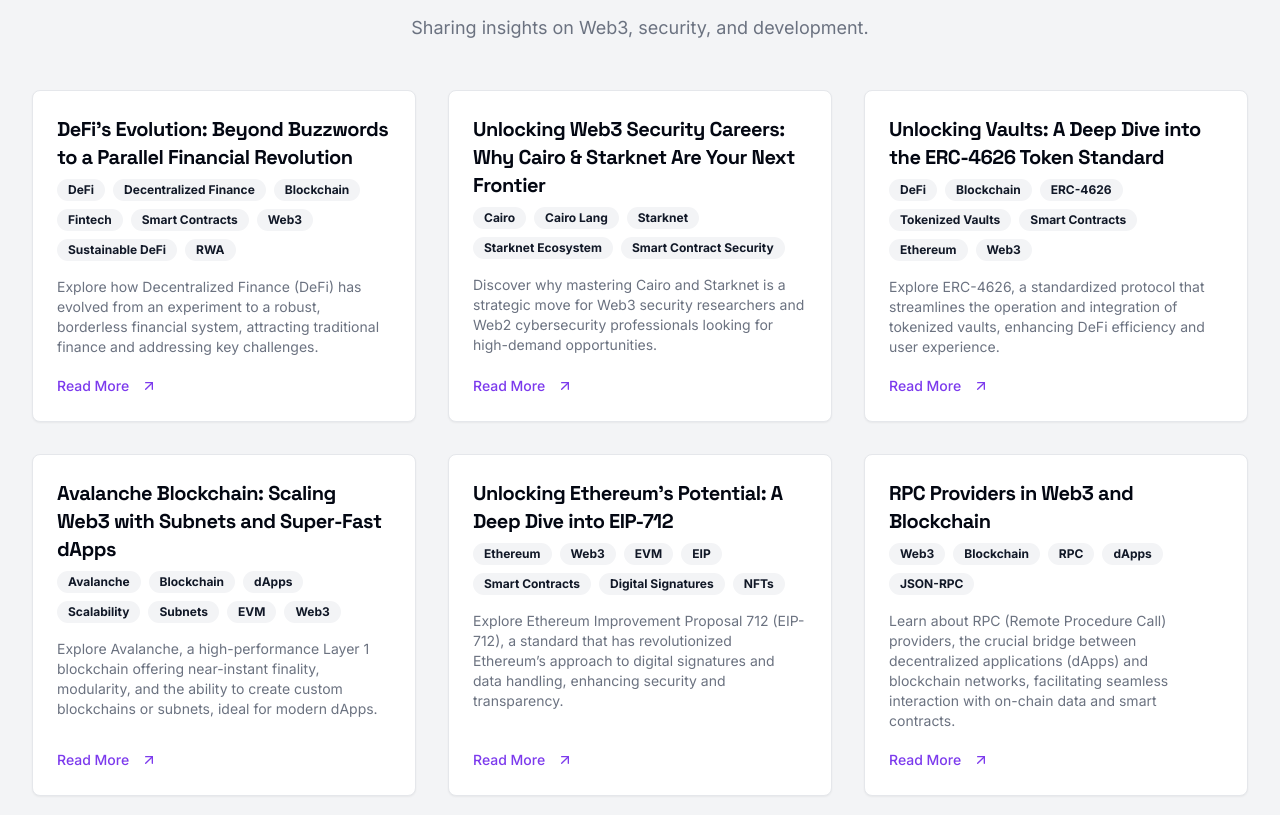
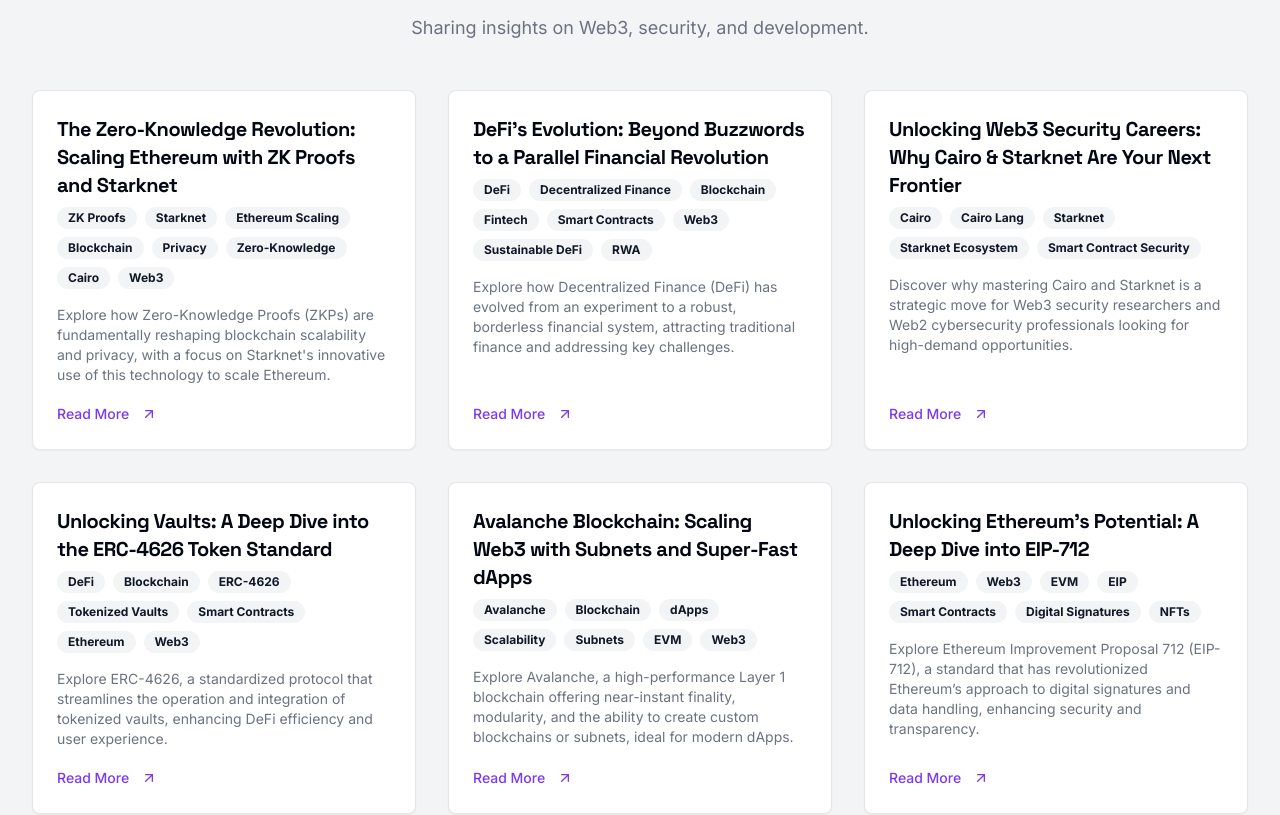
Before and after one commit to mishraji874/Portfolio, a Next.js app: page / in a window 1280 px wide. Shown: the part 8153-8968 px from the top of the page. Built offline with nearby package versions, Linux system fonts and the light colour scheme.

Commit message:
src/components/sections/blog.tsx zk-proofs-starknet-ethereum-scaling blog updated

```diff
--- a/src/components/sections/blog.tsx
+++ b/src/components/sections/blog.tsx
@@ -5,6 +5,23 @@
 import { ArrowUpRight, ArrowRight } from "lucide-react";
 
 const blogPosts = [
+  {
+    title:
+      "The Zero-Knowledge Revolution: Scaling Ethereum with ZK Proofs and Starknet",
+    description:
+      "Explore how Zero-Knowledge Proofs (ZKPs) are fundamentally reshaping blockchain scalability and privacy, with a focus on Starknet's innovative use of this technology to scale Ethereum.",
+    url: "https://markdown-memoirs.vercel.app/blogs/zk-proofs-starknet-ethereum-scaling",
+    tags: [
+      "ZK Proofs",
+      "Starknet",
+      "Ethereum Scaling",
+      "Blockchain",
+      "Privacy",
+      "Zero-Knowledge",
+      "Cairo",
+      "Web3",
+    ],
+  },
   {
     title:
       "DeFi's Evolution: Beyond Buzzwords to a Parallel Financial Revolution",
@@ -82,13 +99,6 @@
       "NFTs",
     ],
   },
-  {
-    title: "RPC Providers in Web3 and Blockchain",
-    description:
-      "Learn about RPC (Remote Procedure Call) providers, the crucial bridge between decentralized applications (dApps) and blockchain networks, facilitating seamless interaction with on-chain data and smart contracts.",
-    url: "https://markdown-memoirs.vercel.app/blogs/rpc-providers-web3-blockchain",
-    tags: ["Web3", "Blockchain", "RPC", "dApps", "JSON-RPC"],
-  },
 ];
 
 export default function BlogSection() {
```
